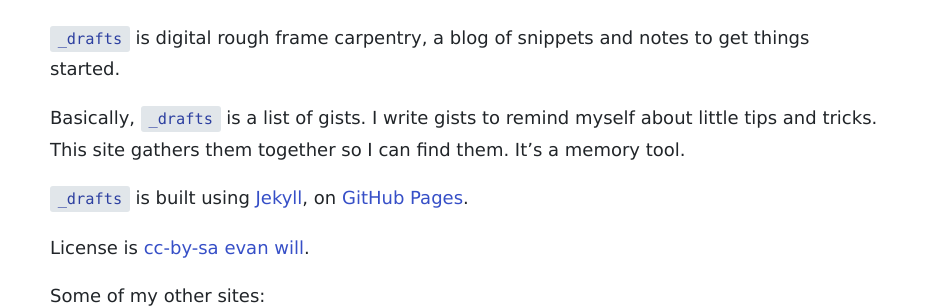
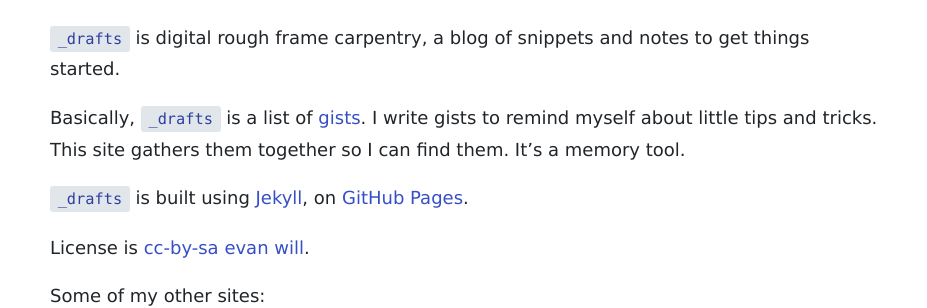
Before and after one commit to evanwill/_drafts, a Jekyll site: the page built from about.md, in a window 1280 px wide. Shown: the part 165-473 px from the top of the page, without its empty margins (176-1103 px from the left). Built offline with Jekyll 4.4.1, drawn with Linux system fonts in a browser that asks for light colours; part of the change alters nothing that is shown.

```diff
--- a/about.md
+++ b/about.md
@@ -5,7 +5,7 @@ layout: page
 
 `_drafts` is digital rough frame carpentry, a blog of snippets and notes to get things started.
 
-Basically, `_drafts` is a list of gists.
+Basically, `_drafts` is a list of [gists](https://gist.github.com/).
 I write gists to remind myself about little tips and tricks.
 This site gathers them together so I can find them.
 It's a memory tool.
```
